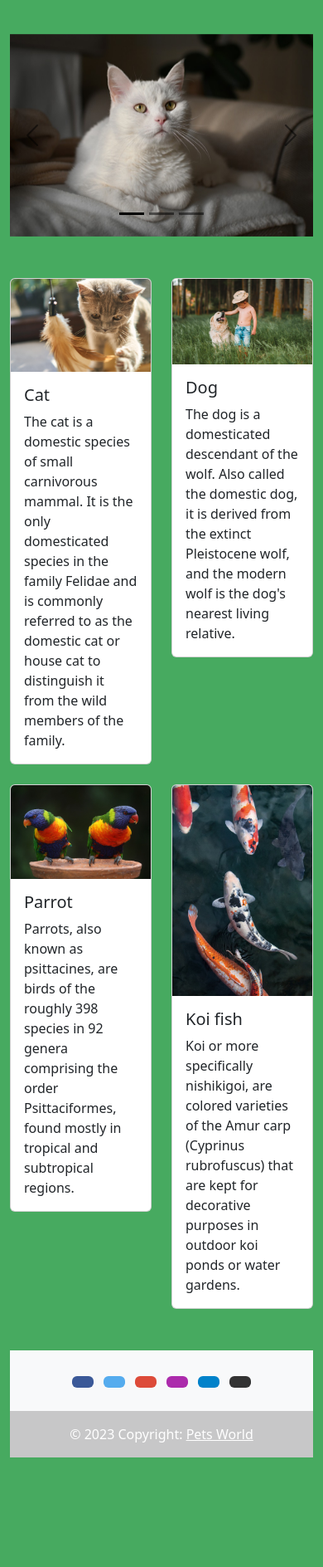
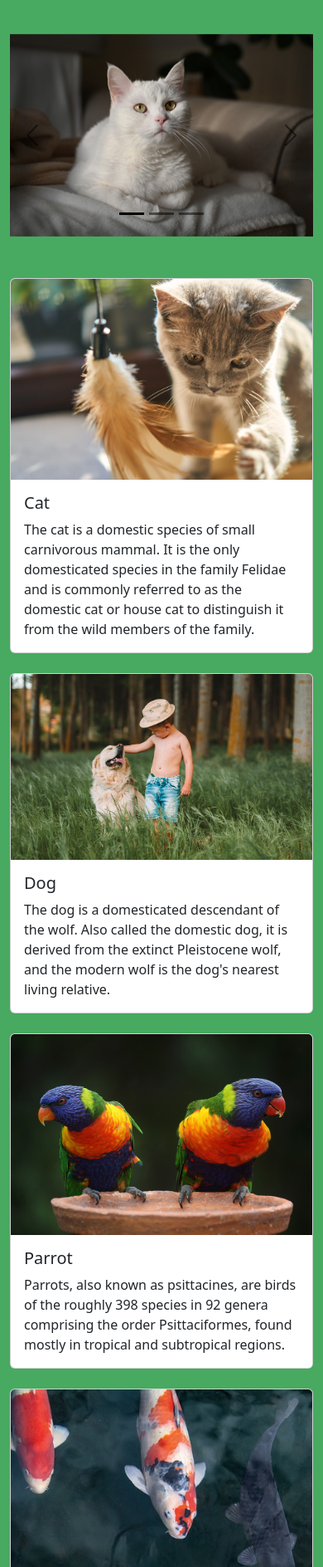
Before and after one commit to Limi66/IndProject01, a plain HTML site: page index.html in a window 390 px wide. Shown: the part 112-2000 px from the top of the page at 83% size. Before the commit the page ends 1868 px from the top, so only its background shows below. Drawn offline with nearby package versions, Linux system fonts and the light colour scheme.

Commit message:
row center

```diff
--- a/index.html
+++ b/index.html
@@ -71,8 +71,8 @@
      <!--end of liner01-->
 
      <!--Slider-->
-        <div class="row">
-            <div class="col-lg-12 col-md-10 col-sm-6">
+        <div class="row justify-content-center">
+            <div class="col-lg-12 col-md-10">
                 <div id="carouselExampleDark" class="carousel carousel-dark slide" data-bs-ride="carousel">
                     <div class="carousel-indicators">
                       <button type="button" data-bs-target="#carouselExampleDark" data-bs-slide-to="0" class="active" aria-current="true" aria-label="Slide 1"></button>
@@ -120,11 +120,11 @@
      <!--end of liner02-->
 
      <!--Cards-->
-     <div class="row">
+     <div class="row justify-content-center">
         <div class="col-lg-12 col-md-10">
 
             <div class="row row-cols-1 row-cols-md-2 g-4">
-                <div class="col-6">
+                <div class="col">
                   <div class="card">
                     <img src="./img/cat002.jpg" class="card-img-top" alt="cat002">
                     <div class="card-body">
@@ -133,7 +133,7 @@
                     </div>
                   </div>
                 </div>
-                <div class="col-6">
+                <div class="col">
                   <div class="card">
                     <img src="./img/dog002.jpg" class="card-img-top" alt="dog002">
                     <div class="card-body">
@@ -142,7 +142,7 @@
                     </div>
                   </div>
                 </div>
-                <div class="col-6">
+                <div class="col">
                   <div class="card">
                     <img src="./img/parrot001.jpg" class="card-img-top" alt="parrot001">
                     <div class="card-body">
@@ -151,7 +151,7 @@
                     </div>
                   </div>
                 </div>
-                <div class="col-6">
+                <div class="col">
                   <div class="card">
                     <img src="./img/fishes002.jpg" class="card-img-top" alt="fishes002">
                     <div class="card-body">
```
